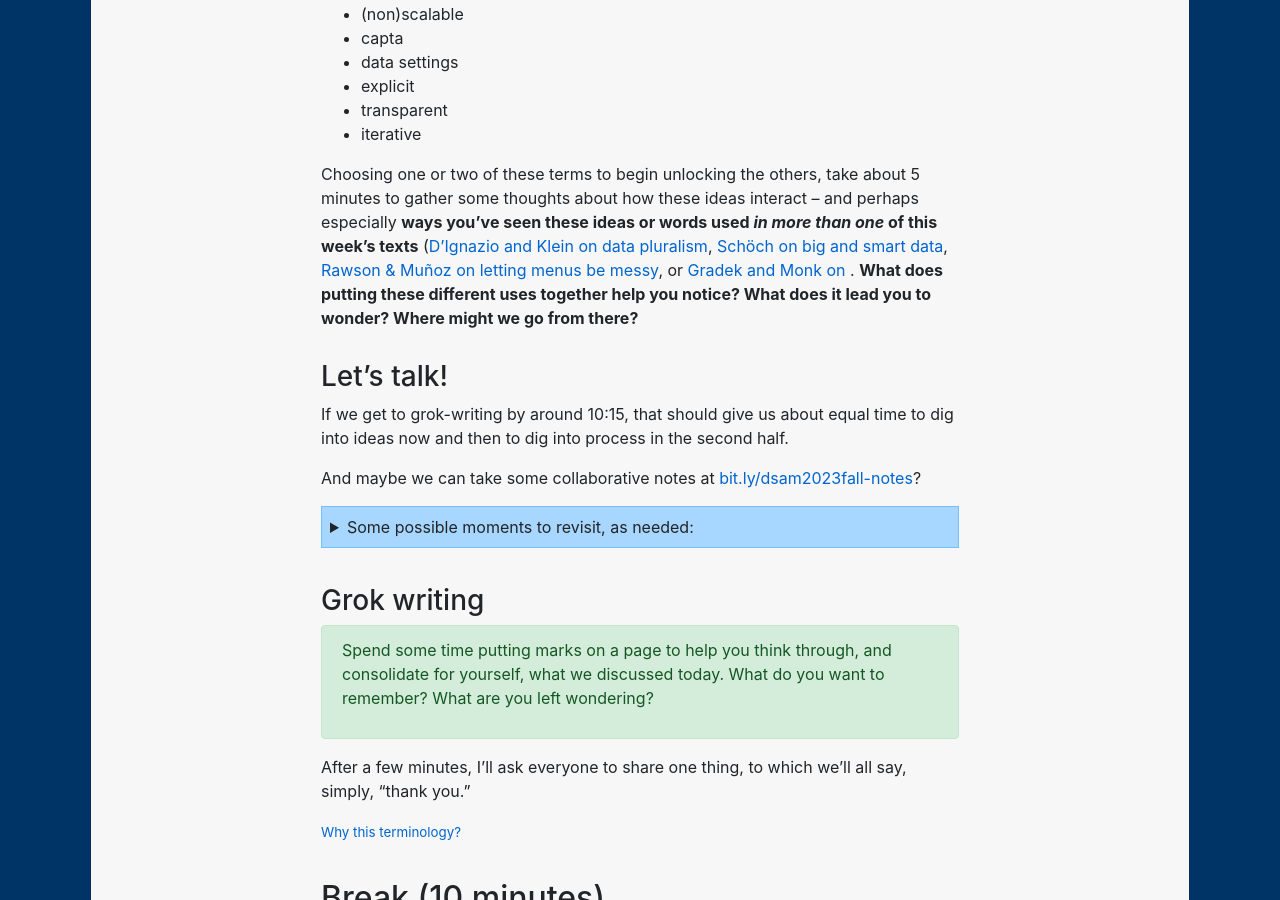
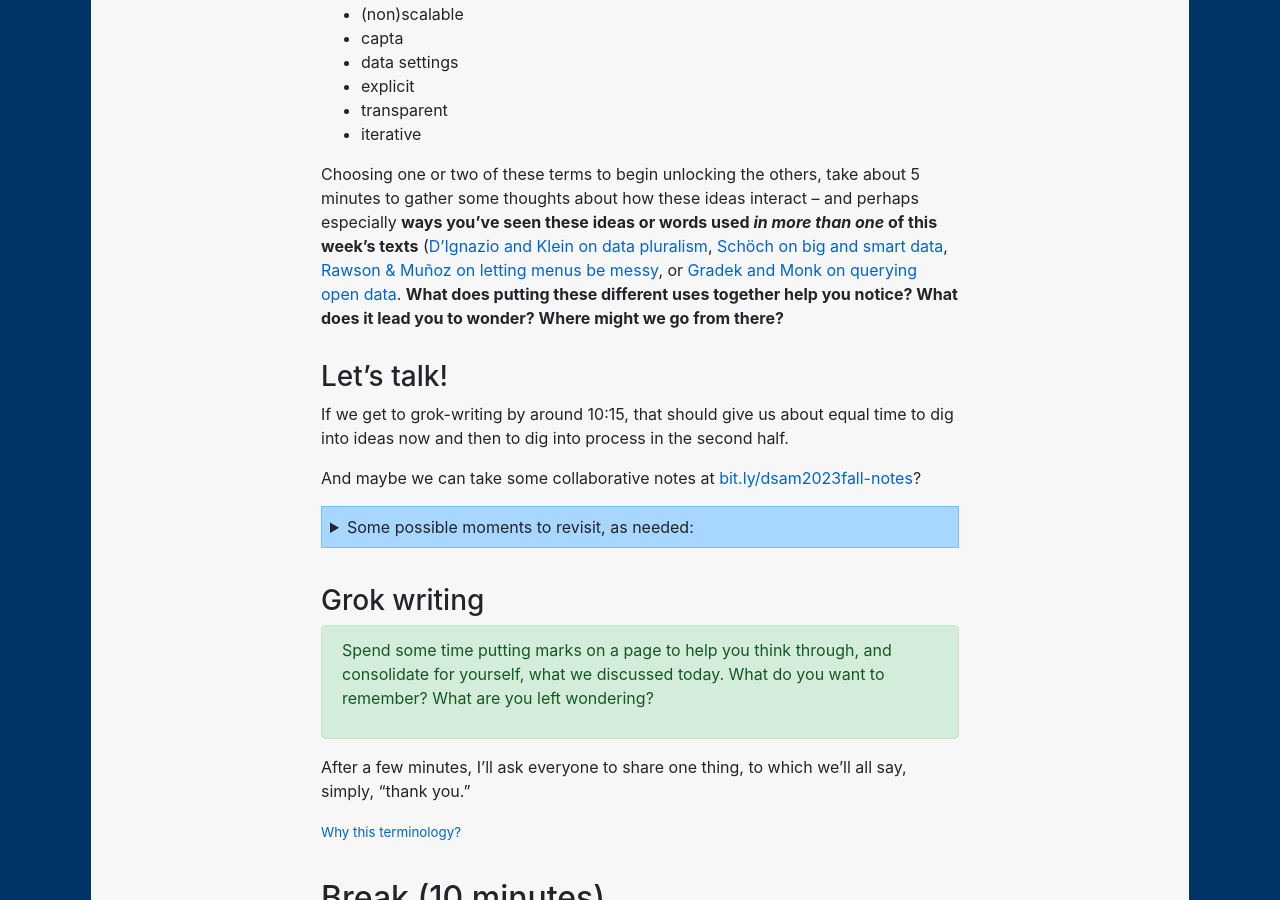
Before and after one commit to benmiller314/dsam2023fall, a Jekyll site: the page built from plans/week-08.md, in a window 1280 px wide and 900 px high, scrolled down 1097 px. Built offline with Jekyll 4.4.1, drawn with Linux system fonts in a browser that asks for light colours; our own code applies the rules of GitHub Pages for plain Markdown files.

Commit message:
another typo!
so sorry. there was wine at the Comp/Rhet reading group

```diff
--- a/plans/week-08.md
+++ b/plans/week-08.md
@@ -35,7 +35,7 @@ I want to start in a similar way to last time, by calling to mind some terms fro
 * transparent
 * iterative
 
-Choosing one or two of these terms to begin unlocking the others, take about 5 minutes to gather some thoughts about how these ideas interact – and perhaps especially **ways you've seen these ideas or words used _in more than one_ of this week's texts** ([D'Ignazio and Klein on data pluralism](http://ebookcentral.proquest.com/lib/pitt-ebooks/detail.action?docID=6120950), [Schöch on big and smart data](https://journalofdigitalhumanities.org/2-3/big-smart-clean-messy-data-in-the-humanities/), [Rawson & Muñoz on letting menus be messy](https://dhdebates.gc.cuny.edu/read/untitled-f2acf72c-a469-49d8-be35-67f9ac1e3a60/section/07154de9-4903-428e-9c61-7a92a6f22e51#ch23), or [Gradek and Monk on ](https://vimeo.com/703773939). **What does putting these different uses together help you notice? What does it lead you to wonder? Where might we go from there?**
+Choosing one or two of these terms to begin unlocking the others, take about 5 minutes to gather some thoughts about how these ideas interact – and perhaps especially **ways you've seen these ideas or words used _in more than one_ of this week's texts** ([D'Ignazio and Klein on data pluralism](http://ebookcentral.proquest.com/lib/pitt-ebooks/detail.action?docID=6120950), [Schöch on big and smart data](https://journalofdigitalhumanities.org/2-3/big-smart-clean-messy-data-in-the-humanities/), [Rawson & Muñoz on letting menus be messy](https://dhdebates.gc.cuny.edu/read/untitled-f2acf72c-a469-49d8-be35-67f9ac1e3a60/section/07154de9-4903-428e-9c61-7a92a6f22e51#ch23), or [Gradek and Monk on querying open data](https://vimeo.com/703773939). **What does putting these different uses together help you notice? What does it lead you to wonder? Where might we go from there?**
 
 
 ### Let's talk!
```
